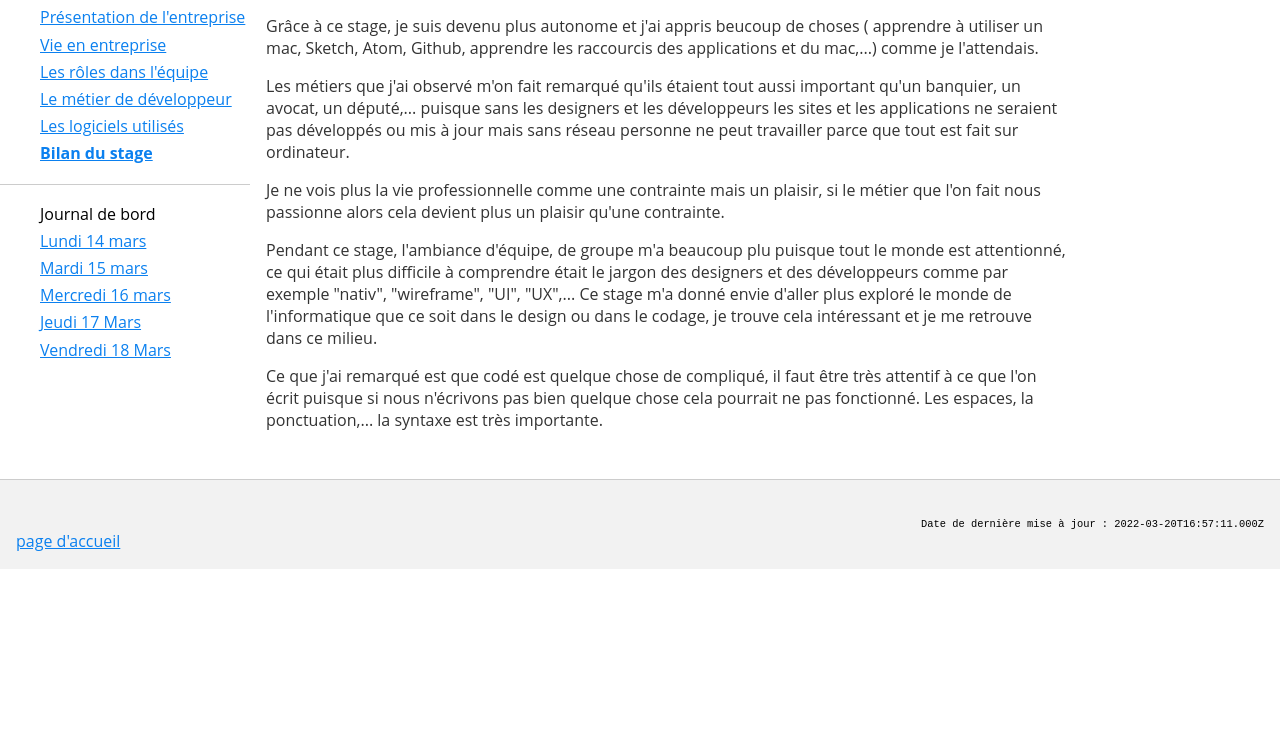
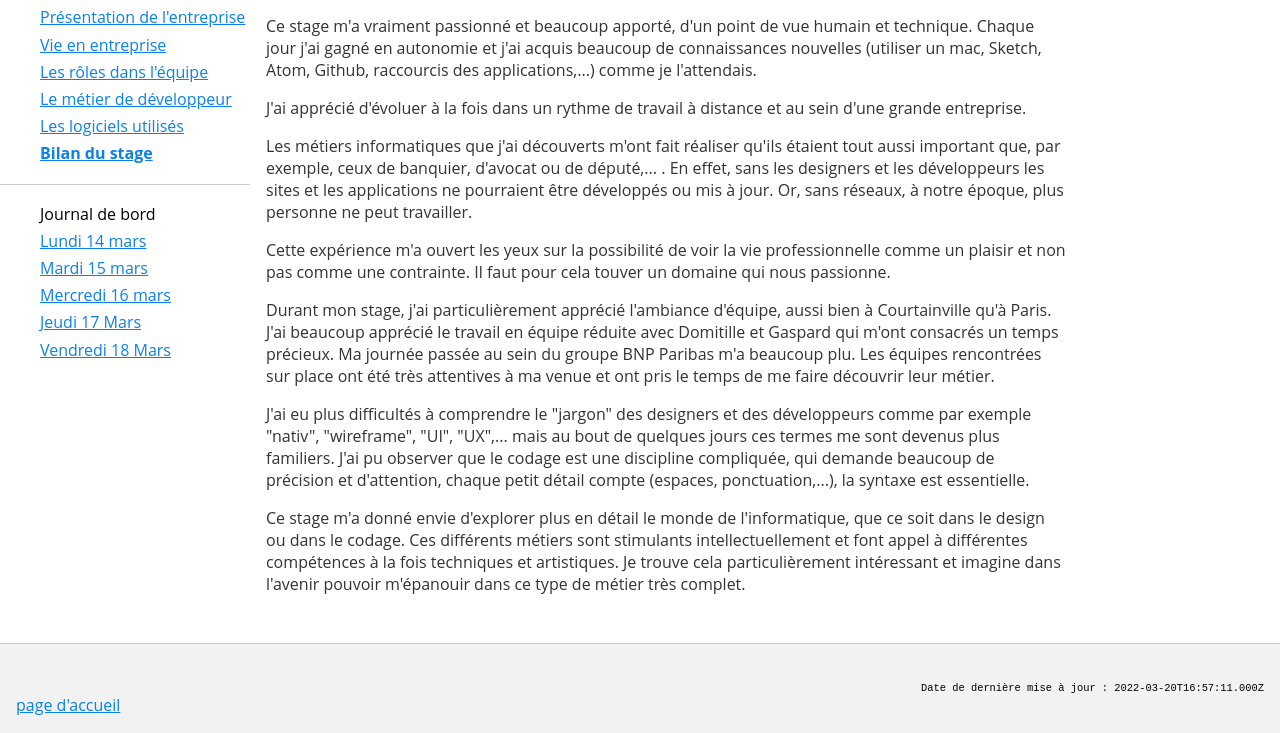
Before and after one commit to Vicosse/website, an Eleventy site: page src/bilandustage.md in a window 1280 px wide. Shown: the part 211-944 px from the top of the page. Before the commit the page ends 800 px from the top, so only its background shows below. Built offline with nearby package versions, Linux system fonts and the light colour scheme; Eleventy itself is replaced by a stand-in of ours; files that its build step writes are made by us from their sources.

Commit message:
Update bilandustage.md

```diff
--- a/src/bilandustage.md
+++ b/src/bilandustage.md
@@ -6,13 +6,18 @@ tags:
 order: 10
 
 ---
-Grâce à ce stage, je suis devenu plus autonome et j'ai appris beucoup de choses ( apprendre à utiliser un mac, Sketch, Atom, Github, apprendre les raccourcis des applications et du mac,...) comme je l'attendais.
+Ce stage m'a vraiment passionné et beaucoup apporté, d'un point de vue humain et technique.
+Chaque jour j'ai gagné en autonomie et j'ai acquis beaucoup de connaissances nouvelles (utiliser un mac, Sketch, Atom, Github, raccourcis des applications,...) comme je l'attendais.
 
-Les métiers que j'ai observé m'on fait remarqué qu'ils étaient tout aussi important qu'un banquier, un avocat, un député,... puisque sans les designers et les développeurs les sites et les applications ne seraient pas développés ou mis à jour mais sans réseau personne ne peut travailler parce que tout est fait sur ordinateur.
+J'ai apprécié d'évoluer à la fois dans un rythme de travail à distance et au sein d'une grande entreprise.
 
-Je ne vois plus la vie professionnelle comme une contrainte mais un plaisir, si le métier que l'on fait nous passionne alors cela devient plus un plaisir qu'une contrainte.
+Les métiers informatiques que j'ai découverts m'ont fait réaliser qu'ils étaient tout aussi important que, par exemple, ceux de banquier, d'avocat ou de député,... . En effet, sans les designers et les développeurs les sites et les applications ne pourraient être développés ou mis à jour. Or, sans réseaux, à notre époque, plus personne ne peut travailler.
 
-Pendant ce stage, l'ambiance d'équipe, de groupe m'a beaucoup plu puisque tout le monde est attentionné, ce qui était plus difficile à comprendre était le jargon des designers et des développeurs comme par exemple "nativ", "wireframe", "UI", "UX",...
-Ce stage m'a donné envie d'aller plus exploré le monde de l'informatique que ce soit dans le design ou dans le codage, je trouve cela intéressant et je me retrouve dans ce milieu.
+Cette expérience m'a ouvert les yeux sur la possibilité de voir la vie professionnelle comme un plaisir et non pas comme une contrainte. Il faut pour cela touver un domaine qui nous passionne.
 
-Ce que j'ai remarqué est que codé est quelque chose de compliqué, il faut être très attentif à ce que l'on écrit puisque si nous n'écrivons pas bien quelque chose cela pourrait ne pas fonctionné. Les espaces, la ponctuation,... la syntaxe est très importante.
+Durant mon stage, j'ai particulièrement apprécié l'ambiance d'équipe, aussi bien à Courtainville qu'à Paris. J'ai beaucoup apprécié le travail en équipe réduite avec Domitille et Gaspard qui m'ont consacrés un temps précieux. Ma journée passée au sein du groupe BNP Paribas m'a beaucoup plu. Les équipes rencontrées sur place ont été très attentives à ma venue et ont pris le temps de me faire découvrir leur métier.
+
+J'ai eu plus difficultés à comprendre le "jargon" des designers et des développeurs comme par exemple "nativ", "wireframe", "UI", "UX",... mais au bout de quelques jours ces termes me sont devenus plus familiers. J'ai pu observer que le codage est une discipline compliquée, qui demande beaucoup de précision et d'attention, chaque petit détail compte (espaces, ponctuation,...), la syntaxe est essentielle.
+
+Ce stage m'a donné envie d'explorer plus en détail le monde de l'informatique, que ce soit dans le design ou dans le codage. Ces différents métiers sont stimulants intellectuellement et font appel à différentes compétences à la fois techniques et artistiques.
+Je trouve cela particulièrement intéressant et imagine dans l'avenir pouvoir m'épanouir dans ce type de métier très complet.
```
